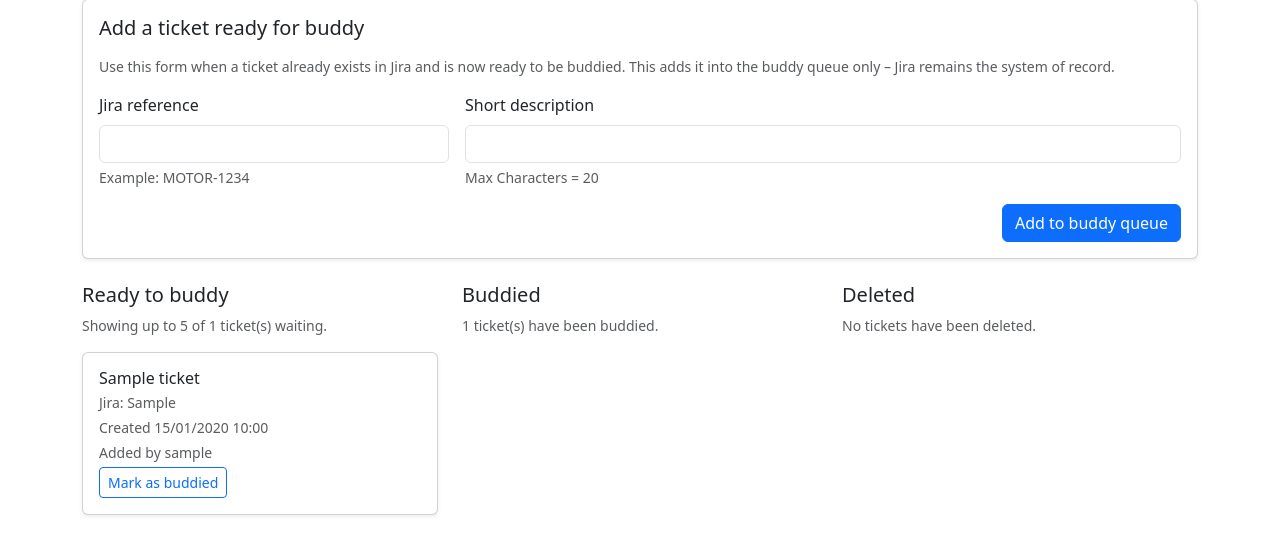
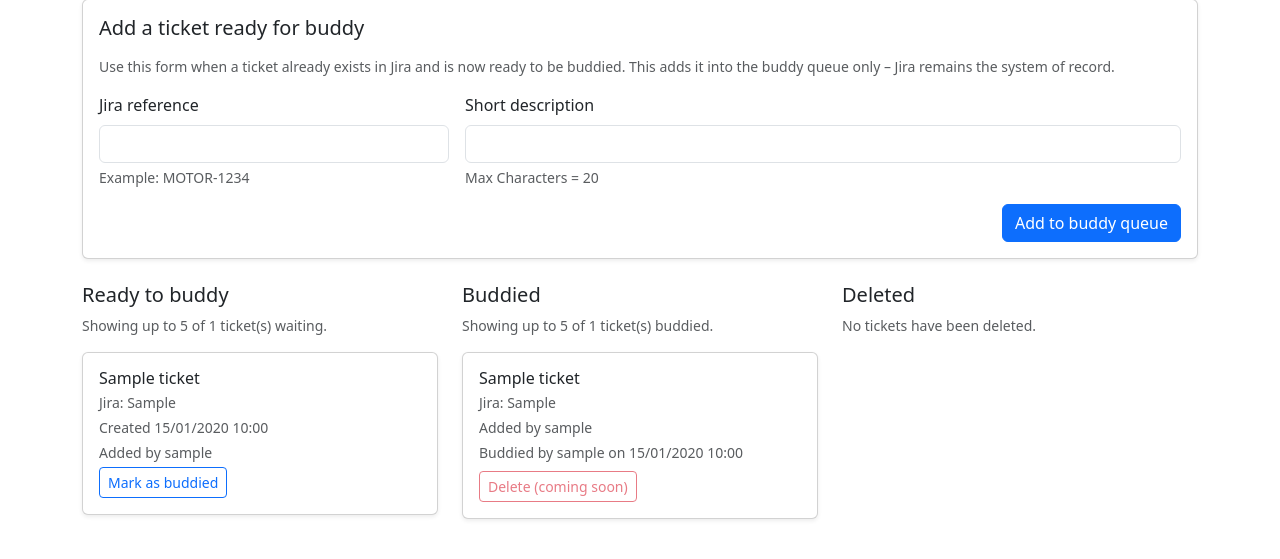
Before and after one commit to Oli0089/MP_DD_Dashboard, a Flask app: template app/templates/tickets.html in a window 1280 px wide. Shown: the part 129-688 px from the top of the page. Run offline with Flask 3, Linux system fonts and the light colour scheme; the template is opened without the code that fills it: most values are stand-ins (such as "Sample title", 1, 10 or a date in 2020); some libraries are stand-ins or nearby versions.

Commit message:
UI for buddied Card and some rules

```diff
--- a/app/routes.py
+++ b/app/routes.py
@@ -119,6 +119,11 @@ def mark_ticket_buddied(ticket_id):
     # guest users stay read-only
     if current_user.is_guest:
         flash("Guest users cannot update tickets.", "warning")
+        return redirect(url_for("routes.tickets"))
+
+    # prevent users from buddying their own tickets
+    if ticket.created_by_id == current_user.id:
+        flash("You cannot buddy a ticket that you created.", "warning")
         return redirect(url_for("routes.tickets"))
 
     ticket.status = "buddied"
--- a/app/templates/tickets.html
+++ b/app/templates/tickets.html
@@ -97,9 +97,43 @@
     <h2 class="h5">Buddied</h2>
     {% if tickets_by_status.buddied %}
       <p class="text-muted small">
-        {{ tickets_by_status.buddied|length }} ticket(s) have been buddied.
+         Showing up to 5 of {{ tickets_by_status.buddied|length }} ticket(s) buddied.
       </p>
-      <!-- Cards to be added for tickets -->
+      {% for ticket in tickets_by_status.buddied[:5] %}
+        <div class="card mb-3 shadow-sm">
+          <div class="card-body">
+            <h3 class="h6 mb-1">{{ ticket.title }}</h3>
+            <p class="text-muted small mb-1">
+              Jira: {{ ticket.external_ref }}
+            </p>
+
+            <!-- Who added it -->
+            {% if ticket.creator %}
+              <p class="text-muted small mb-1">
+                Added by {{ ticket.creator.username }}
+              </p>
+            {% endif %}
+
+            <!-- Who buddied it and when -->
+            {% if ticket.buddy and ticket.ready_at %}
+              <p class="text-muted small mb-2">
+                Buddied by {{ ticket.buddy.username }}
+                on {{ ticket.ready_at.strftime("%d/%m/%Y %H:%M") }}
+              </p>
+            {% elif ticket.ready_at %}
+              <p class="text-muted small mb-2">
+                Buddied on {{ ticket.ready_at.strftime("%d/%m/%Y %H:%M") }}
+              </p>
+            {% endif %}
+
+            <!-- Delete to add later -->
+            <button class="btn btn-sm btn-outline-danger" disabled>
+              Delete (coming soon)
+            </button>
+
+          </div>
+        </div>
+      {% endfor %}
     {% else %}
       <p class="text-muted small">No tickets have been marked as buddied yet.</p>
     {% endif %}
```
